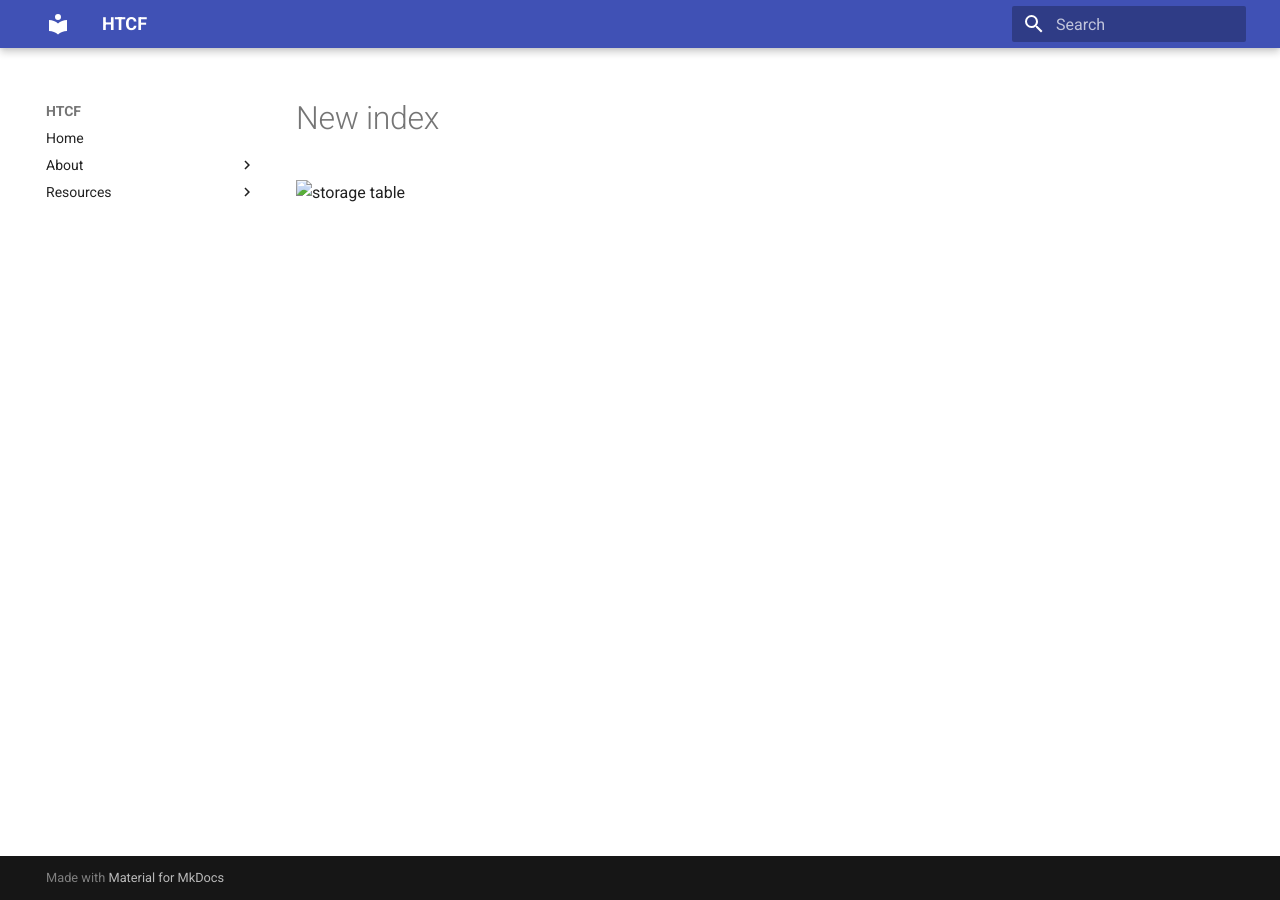
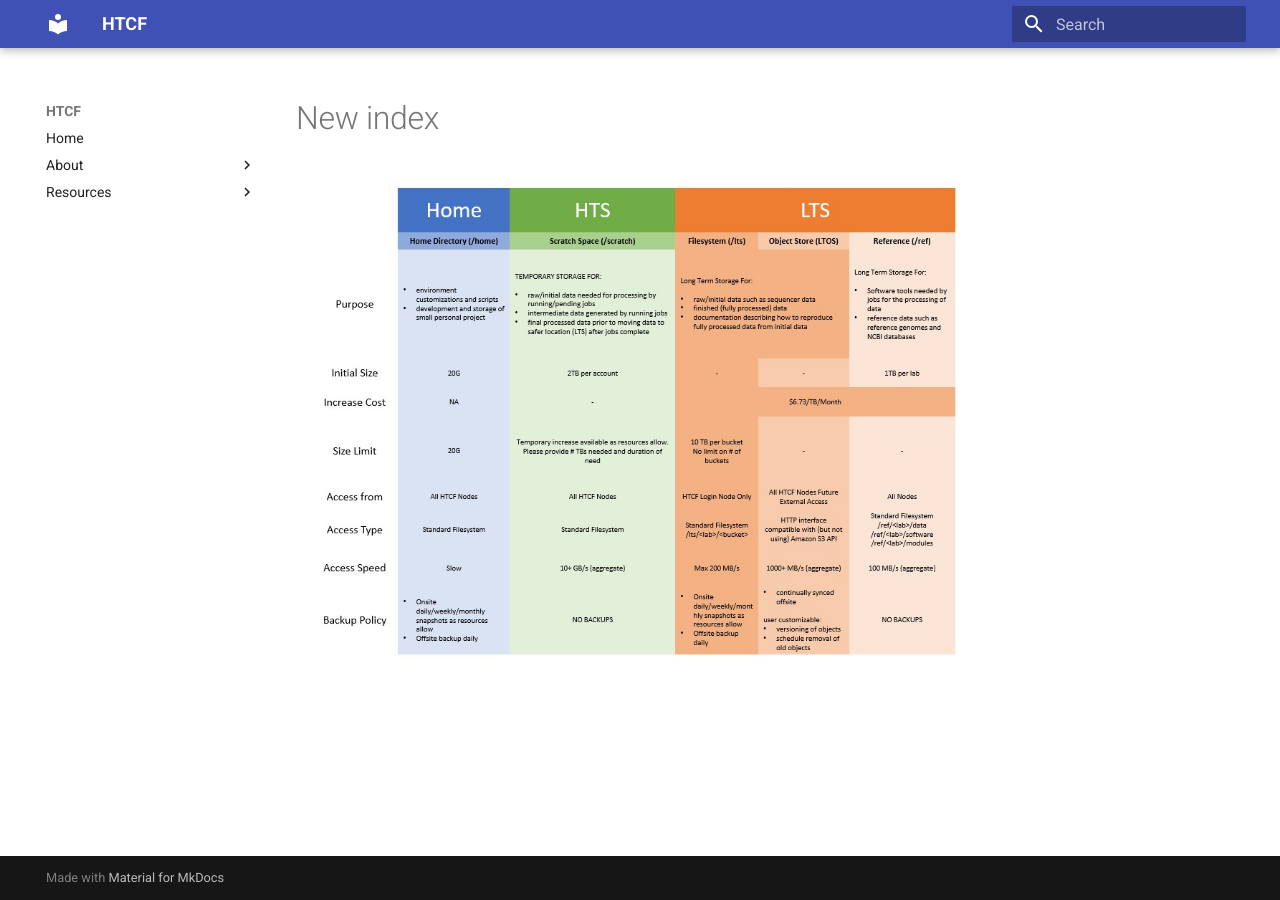
Before and after one commit to htcf/docs, an MkDocs documentation site: the page built from docs/storage/new_index.md, in a window 1280 px wide. Built offline with MkDocs 1.6.1 and Material for MkDocs 9.7.7, drawn with Linux system fonts in a browser that asks for light colours.

Commit message:
Update new_index.md

```diff
--- a/docs/storage/new_index.md
+++ b/docs/storage/new_index.md
@@ -1 +1 @@
-![storage table](storage/Slide1.jpg)
+![storage table](Slide1.jpg)
```
